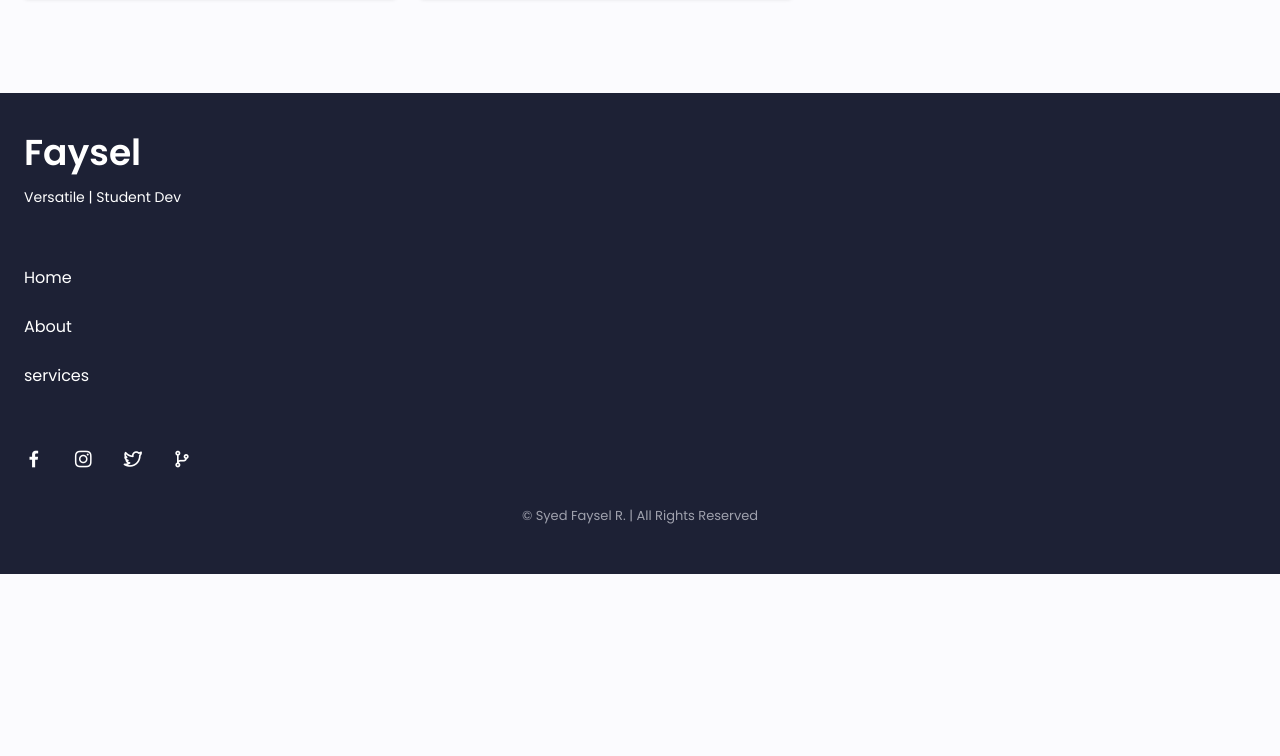
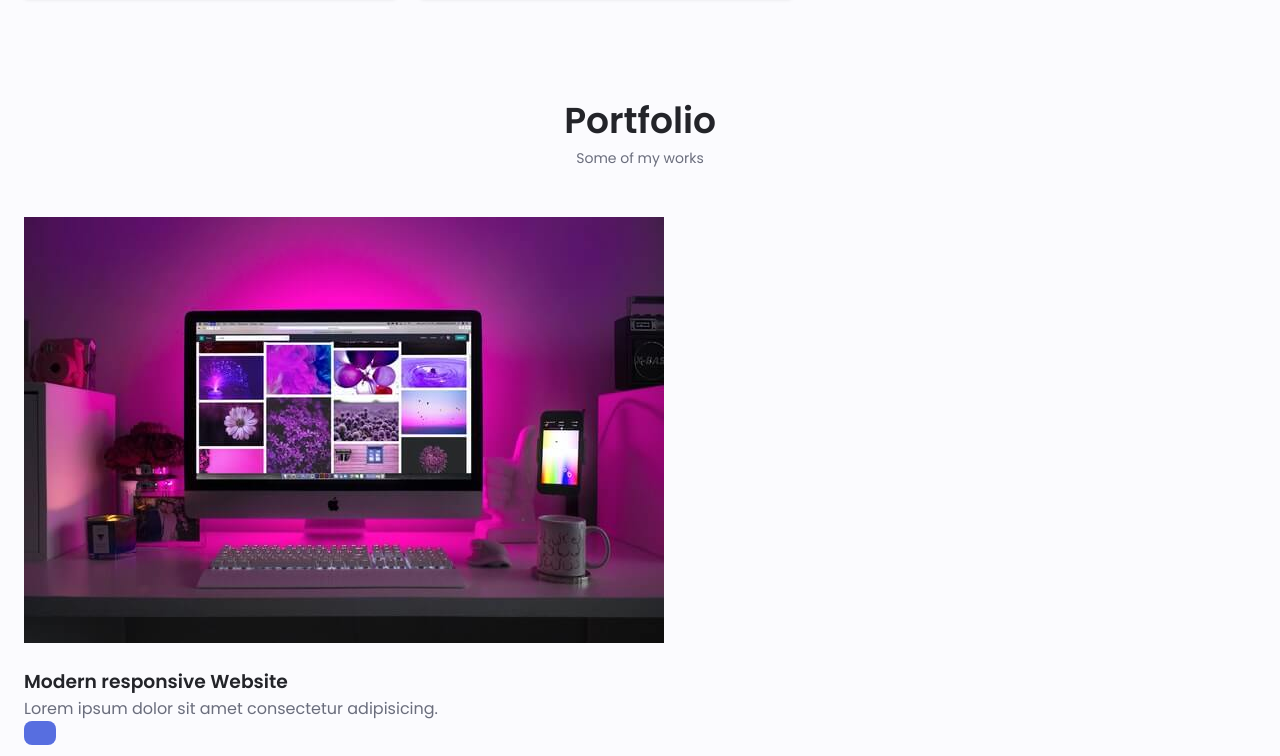
Before and after one commit to syedfaysel/syedfaysel.github.io, a plain HTML site: page myfolio/index.html in a window 1280 px wide. Shown: the part 3644-4400 px from the top of the page. Before the commit the page ends 4266 px from the top, so only its background shows below. Drawn offline with nearby package versions, Linux system fonts and the light colour scheme.

Commit message:
myfolio portfolio section start

```diff
--- a/myfolio/index.html
+++ b/myfolio/index.html
@@ -698,6 +698,36 @@
 
         <!-- ================= PORTFOLIO =================== -->
 
+        <section class="section portfolio" id="portfolio">
+            <h2 class="section_title">Portfolio</h2>
+            <span class="section_subtitle">Some of my works</span>
+
+            <div class="portfolio_container container">
+                <div>
+                     <!-- ----------- PORTFOLIO Item 1 --------------->
+                     <div class="portfolio_content grid">
+                        <img src="./assets/images/portfolio1.jpg" alt="" class="portfolio_img">
+
+                        <div class="portfolio_data">
+                            <h3 class="portfolio_title">Modern responsive Website</h3>
+                            <p class="portfolio_description">
+                                Lorem ipsum dolor sit amet consectetur adipisicing.
+                            </p>
+
+                            <a href="" class="button button-flex button-small portfolio_button">
+
+                            </a>
+                        </div>
+                     </div>
+                     <!-- ----------- PORTFOLIO Item 2 --------------->
+                     <!-- ----------- PORTFOLIO Item 3 --------------->
+                     <!-- ----------- PORTFOLIO Item 4 --------------->
+                     <!-- ----------- PORTFOLIO Item 5 --------------->
+
+                </div>
+            </div>
+        </section>
+
     </main>
 
     <!-- ===================FOOTER===================== -->
```
Also changed, not shown: myfolio/assets/images/portfolio1.jpg (added), myfolio/assets/images/portfolio2.jpg (added), myfolio/assets/images/portfolio3.jpg (added).
